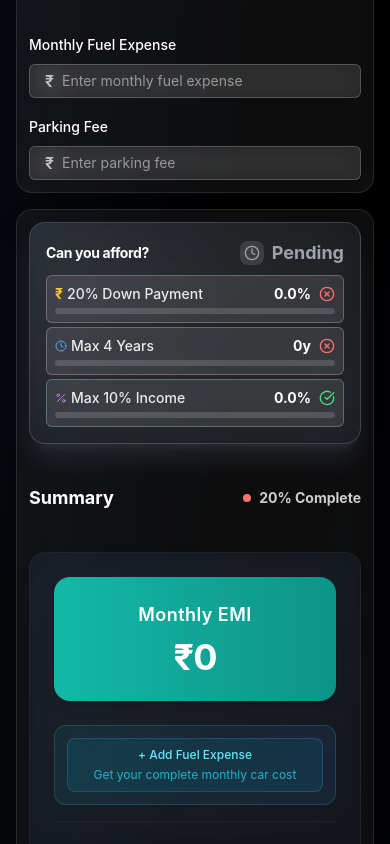
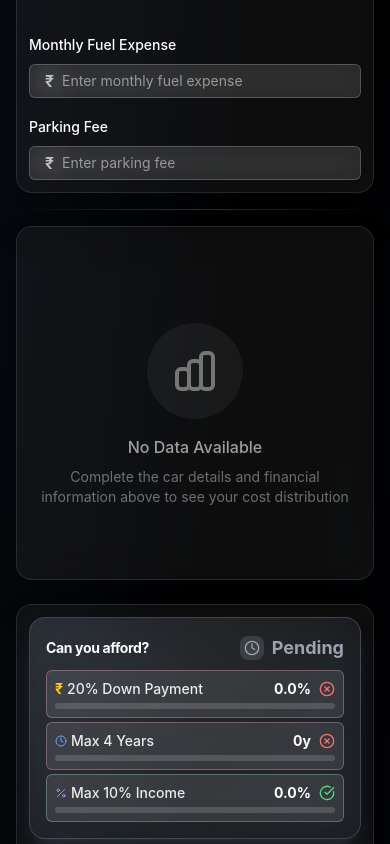
Before and after one commit to srivastava-utkarsh/car-calculator-web, a Next.js app: page / in a window 390 px wide. Shown: the part 1156-2000 px from the top of the page. Built offline with nearby package versions, Linux system fonts and the light colour scheme.

Commit message:
chart update

```diff
--- a/src/app/page.tsx
+++ b/src/app/page.tsx
@@ -196,13 +196,15 @@ export default function HomePage() {
               </div>
 
               {/* Content Layout - Collapsible design */}
-              <div className="flex flex-col lg:flex-row gap-4 lg:gap-6 relative">
+              <div className="flex flex-col lg:flex-row gap-6 lg:gap-12 relative">
 
-                {/* Main Form Section - Collapsible */}
-                <motion.div
-                  className={`transition-all duration-500 ease-in-out ${isLeftCollapsed ? 'w-16 lg:w-16' : 'w-full lg:w-1/2 lg:flex-shrink-0'}`}
-                  animate={{ width: isLeftCollapsed ? 64 : 'auto' }}
-                >
+                {/* Left Column - Form and Chart */}
+                <div className={`transition-all duration-500 ease-in-out ${isLeftCollapsed ? 'w-16 lg:w-16' : 'w-full lg:w-1/2 lg:flex-shrink-0'} space-y-4`}>
+                  {/* Main Form Section - Collapsible */}
+                  <motion.div
+                    className="transition-all duration-500 ease-in-out"
+                    animate={{ width: isLeftCollapsed ? 64 : 'auto' }}
+                  >
                   {isLeftCollapsed ? (
                     // Collapsed State - Small Label
                     <div className={`h-full rounded-2xl p-3 ${isLight ? 'bg-white border border-slate-200/60 shadow-sm' : 'bg-white/5 backdrop-blur-xl border border-white/10 shadow-2xl'} flex flex-col items-center justify-center space-y-6 min-h-[400px]`}>
@@ -351,7 +353,24 @@ export default function HomePage() {
                       </AnimatePresence>
                     </div>
                   )}
-                </motion.div>
+                  </motion.div>
+
+                  {/* Horizontal Separator */}
+                  {!isLeftCollapsed && (
+                    <div className={`h-px w-full ${isLight ? 'bg-gradient-to-r from-transparent via-slate-300 to-transparent' : 'bg-gradient-to-r from-transparent via-white/20 to-transparent'}`}></div>
+                  )}
+
+                  {/* Cost Distribution Chart - Under left panel */}
+                  {!isLeftCollapsed && (
+                    <motion.div
+                      initial={{ opacity: 0, y: 20 }}
+                      animate={{ opacity: 1, y: 0 }}
+                      transition={{ duration: 0.6, delay: 0.4 }}
+                    >
+                      <CostDistributionChart carData={carData} />
+                    </motion.div>
+                  )}
+                </div>
 
                 {/* Live Preview Panel - Expands when left is collapsed */}
                 <motion.aside
@@ -376,23 +395,6 @@ export default function HomePage() {
           </div>
         </section>
 
-        {/* Divider between Calculator and Cost Breakdown */}
-        <div className="relative z-10 mt-8">
-          <div className="container mx-auto px-4">
-            <div className="max-w-6xl mx-auto">
-              <div className={`h-px w-full ${isLight ? 'bg-gradient-to-r from-transparent via-slate-300 to-transparent' : 'bg-gradient-to-r from-transparent via-white/20 to-transparent'}`}></div>
-            </div>
-          </div>
-        </div>
-
-        {/* Cost Distribution Chart Section */}
-        <section className="relative z-10 mt-8">
-          <div className="container mx-auto px-4">
-            <div className="max-w-4xl mx-auto">
-              <CostDistributionChart carData={carData} />
-            </div>
-          </div>
-        </section>
 
         {/* Smart Prepayment Section */}
         {carData.carPrice > 0 && carData.downPayment >= 0 && carData.tenure > 0 && (
--- a/src/components/v2/CostDistributionChart.tsx
+++ b/src/components/v2/CostDistributionChart.tsx
@@ -220,17 +220,16 @@ export default function CostDistributionChart({ carData }: CostDistributionChart
       if (!data) return null
 
       return (
-        <div className="bg-black/95 backdrop-blur-xl border border-white/30 rounded-lg p-3 shadow-2xl max-w-xs">
-          <div className="flex items-center space-x-2 mb-1">
+        <div className="bg-black/95 backdrop-blur-xl border border-white/30 rounded-md p-2 shadow-lg max-w-[180px]">
+          <div className="flex items-center space-x-1.5 mb-1">
             <div
-              className="w-3 h-3 rounded-full"
+              className="w-2 h-2 rounded-full"
               style={{ backgroundColor: data.color || '#fff' }}
             />
-            <p className="text-white font-semibold text-sm">{data.name || 'Unknown'}</p>
+            <p className="text-white font-medium text-xs truncate">{data.name || 'Unknown'}</p>
           </div>
-          <p className="text-white/90 text-lg font-bold mb-1">{formatCurrency(data.value || 0)}</p>
-          <p className="text-white/70 text-xs mb-1">{(data.percentage || 0).toFixed(1)}% of total</p>
-          <p className="text-white/60 text-xs">{data.description || ''}</p>
+          <p className="text-white/90 text-sm font-bold">{formatCurrency(data.value || 0)}</p>
+          <p className="text-white/70 text-xs">{(data.percentage || 0).toFixed(1)}%</p>
         </div>
       )
     }
@@ -277,11 +276,22 @@ export default function CostDistributionChart({ carData }: CostDistributionChart
       initial={{ opacity: 0, y: 20 }}
       animate={{ opacity: 1, y: 0 }}
       transition={{ duration: 0.6, delay: 0.2 }}
-      className="bg-white/5 backdrop-blur-xl rounded-2xl border border-white/10 p-6 shadow-2xl"
+      className="bg-white/5 backdrop-blur-xl rounded-2xl border border-white/10 p-6 shadow-2xl max-h-[600px] overflow-auto"
     >
       <div className="text-center mb-6">
-        <div className="flex items-center justify-between mb-4">
-          <h3 className="text-xl font-bold text-white">Cost Breakdown</h3>
+
+        {hasValidData && (
+          <div className="p-4 bg-white/5 border border-white/10 rounded-lg">
+            <p className="text-white/70 font-medium text-sm mb-2">
+              {showOneYear ? 'Yearly Running Cost' : 'Total Running Cost'}
+            </p>
+
+            <div className="text-3xl font-bold text-white mb-2">
+              {formatCurrency(totalCost)}
+            </div>
+
+            <div className="flex items-center justify-center">
+              <p className="text-white/60 text-sm mr-2">Over</p>
 
               {/* Toggle Button */}
               <div className="flex items-center bg-white/10 rounded-xl p-1 border border-white/20">
@@ -307,20 +317,6 @@ export default function CostDistributionChart({ carData }: CostDistributionChart
                 </button>
               </div>
             </div>
-
-        {hasValidData && (
-          <div className="p-4 bg-white/5 border border-white/10 rounded-lg">
-            <p className="text-white/70 font-medium text-sm mb-2">
-              {showOneYear ? 'Yearly Running Cost' : 'Total Running Cost'}
-            </p>
-
-            <div className="text-3xl font-bold text-white mb-2">
-              {formatCurrency(totalCost)}
-            </div>
-
-            <p className="text-white/60 text-sm">
-              Over {showOneYear ? '1 year' : `${safeCarData.tenure} years`}
-            </p>
           </div>
         )}
       </div>
@@ -331,15 +327,15 @@ export default function CostDistributionChart({ carData }: CostDistributionChart
           animate={{ opacity: 1, scale: 1 }}
           transition={{ duration: 0.3 }}
         >
-          <div className="h-80 mb-4 relative">
+          <div className="h-48 lg:h-64 mb-4 relative">
             <ResponsiveContainer width="100%" height="100%">
               <PieChart>
                 <Pie
                   data={chartData}
                   cx="50%"
                   cy="50%"
-                  innerRadius={70}
-                  outerRadius={120}
+                  innerRadius={50}
+                  outerRadius={90}
                   paddingAngle={2}
                   dataKey="value"
                   animationBegin={0}
```
Lines whose indentation alone changed are shown as unchanged.
